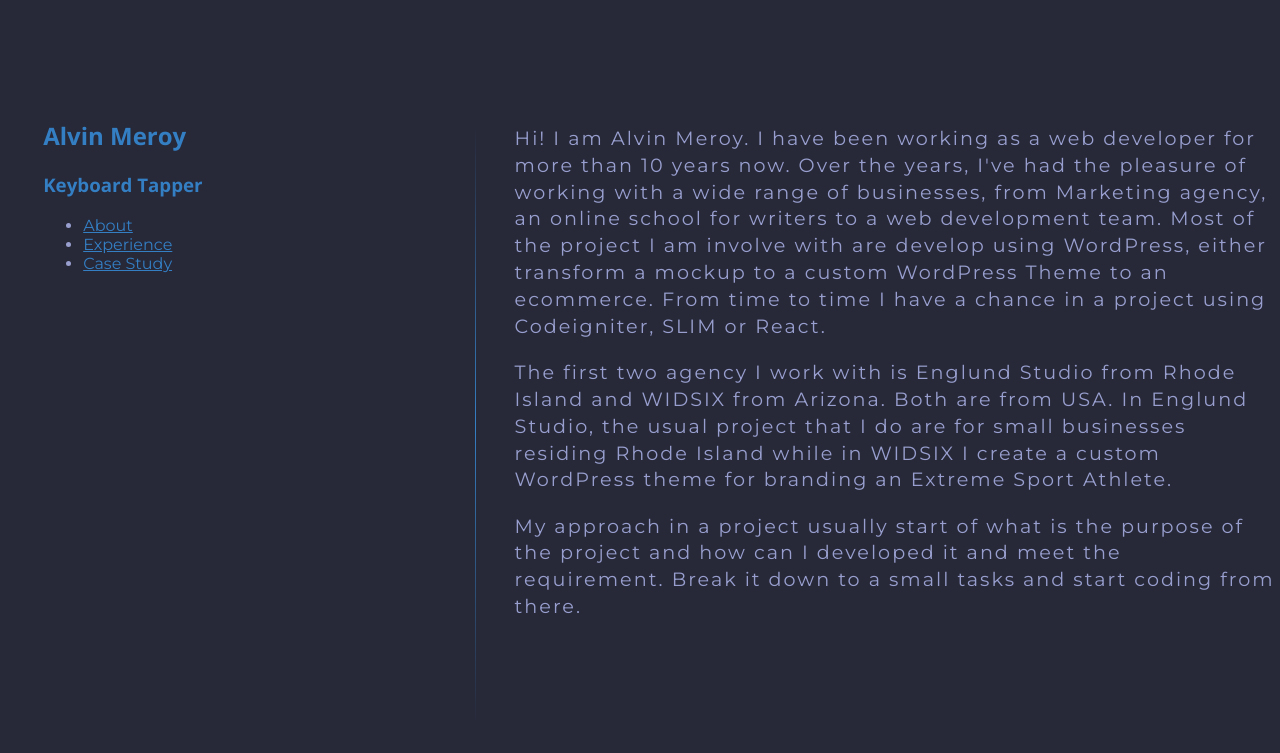
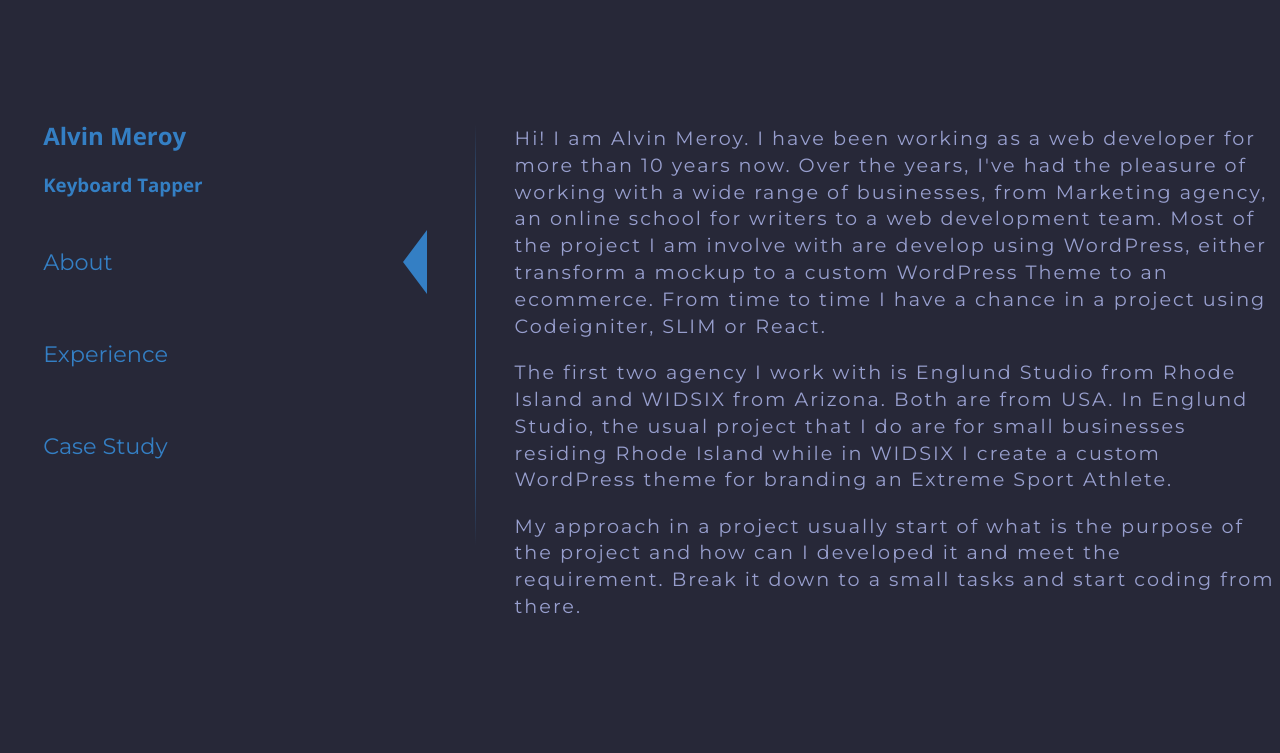
Before and after one commit to archnivs/portfolio, a SvelteKit app: page / in a window 1280 px wide. Shown: the top 753 px of the page. Built offline with nearby package versions, Linux system fonts and the light colour scheme.

Commit message:
Nav styles and indicator

```diff
--- a/src/routes/components/aside.svelte
+++ b/src/routes/components/aside.svelte
@@ -1,22 +1,21 @@
+<script>
+	import Nav from './aside/Nav.svelte'
+</script>
+
 <section class="section-aside">
     <div class="personal-details">
         <h1>Alvin Meroy</h1>
         <h3>Keyboard Tapper</h3>
     </div>
 
-    <div class="nav">
-        <ul>
-            <li><a href="/">About</a></li>
-            <li><a href="/">Experience</a></li>
-            <li><a href="/">Case Study</a></li>
-        </ul>
-    </div>
+    <Nav />
 </section>
 
 <style>
     @media screen and (min-width: 768px) {
         .section-aside {
             position: fixed;
+            width: 30%;
         }
     }
 </style>
--- /dev/null
+++ b/src/routes/components/aside/Nav.svelte
@@ -0,0 +1,53 @@
+<script>
+    function scrollIntoView({ target }) {
+		const el = document.querySelector(target.getAttribute('href'));
+        const all_nav_li = document.querySelectorAll('.nav-li');
+        const parent_a = this.parentNode;
+		if (!el) return;
+        el.scrollIntoView({
+            behavior: 'smooth',
+        });
+        all_nav_li.forEach( li => { li.classList.remove(`active`);}  );
+        parent_a.classList.add('active');
+     }
+</script>
+
+<div class="nav main-nav">
+    <ul>
+        <li class="nav-li active "><a href="#about" on:click|preventDefault={scrollIntoView}>About</a></li>
+        <li class="nav-li "><a href="#experiences" on:click|preventDefault={scrollIntoView}>Experience</a></li>
+        <li class="nav-li "><a href="#case-studies" on:click|preventDefault={scrollIntoView}>Case Study</a></li>
+    </ul>
+</div>
+
+<style>
+    .main-nav ul {
+        list-style: none;
+        margin: 0;
+        padding: 0;
+        width: 100%;
+    }
+
+    .main-nav ul li {
+        padding: 2rem 0;
+        position: relative;
+    }
+
+    .main-nav ul li.active::after {
+        content: '';
+        border-width: 32px 24px 32px 10px;
+        border-color: Transparent var(--accent) transparent transparent;
+        border-style: solid;
+        display: block;
+        position: absolute;
+        right: 0;
+        top: 50%;
+        transform: translateY(-50%);
+        transition: all 0.3s linear;
+    }
+
+    .main-nav ul li a {
+        text-decoration: none;
+        font-size: 1.4rem;
+    }
+</style>
--- a/src/routes/components/content/About.svelte
+++ b/src/routes/components/content/About.svelte
@@ -1,4 +1,4 @@
-<section class="section-wrapper section-about">
+<section id="about" class="section-wrapper section-about">
     <p>Hi! I am Alvin Meroy. I have been working as a web developer for more than 10 years now. Over the years, I've had the pleasure of working with a wide range of businesses, from Marketing agency, an online school for writers to a web development team. Most of the project I am involve with are develop using WordPress, either transform a mockup to a custom WordPress Theme to an ecommerce. From time to time I have a chance in a project using Codeigniter, SLIM or React.</p>
 
     <p>The first two agency I work with is Englund Studio from Rhode Island and WIDSIX from Arizona. Both are from USA. In Englund Studio, the usual project that I do are for small businesses residing Rhode Island while in WIDSIX I create a custom WordPress theme for branding an Extreme Sport Athlete. </p>
--- a/src/routes/components/content/CaseStudies.svelte
+++ b/src/routes/components/content/CaseStudies.svelte
@@ -1,4 +1,4 @@
-<section class="section-wrapper section-case-studies">
+<section id="case-studies" class="section-wrapper section-case-studies">
     <h3>Case Studies</h3>
     <p>Non anim Lorem in officia occaecat nostrud nulla. Irure cupidatat laboris fugiat mollit amet consectetur elit ullamco laboris enim enim eu sit nisi. Dolor elit esse dolor et amet. Veniam sit anim dolor nulla magna incididunt ad deserunt sunt ea. Aute qui anim irure aliquip tempor consequat. Anim in enim nostrud eu eu.</p>
 
--- a/src/routes/components/content/Experiences.svelte
+++ b/src/routes/components/content/Experiences.svelte
@@ -1,4 +1,4 @@
-<section class="section-wrapper section-experiences">
+<section id="experiences" class="section-wrapper section-experiences">
     <h3>Experiences</h3>
     <p>Dolor excepteur labore ullamco officia ullamco mollit. Deserunt qui excepteur tempor labore qui in enim amet sunt magna. Excepteur esse incididunt eiusmod cupidatat ullamco consectetur cupidatat culpa veniam mollit tempor cillum officia dolor. Excepteur ut ipsum non dolore commodo eiusmod aliqua occaecat ad mollit sint. Excepteur labore consequat dolore officia sunt.</p>
 </section>
--- a/static/global.css
+++ b/static/global.css
@@ -48,8 +48,9 @@ p {
     }
 
     .section-wrapper {
-        min-height: 600px;
+        min-height: 700px;
         padding: 0 0 0 2.4rem;
+        margin-bottom: 6rem;
         border-width: 0 0 0 1px;
         border-style: solid;
         border-image:
@@ -57,6 +58,9 @@ p {
             to bottom,
             rgba(0, 0, 0, 0),
             var(--accent),
+            var(--accent),
+            rgba(0, 0, 0, 0),
+            rgba(0, 0, 0, 0),
             rgba(0, 0, 0, 0)
             ) 1 100%;
     }
```
